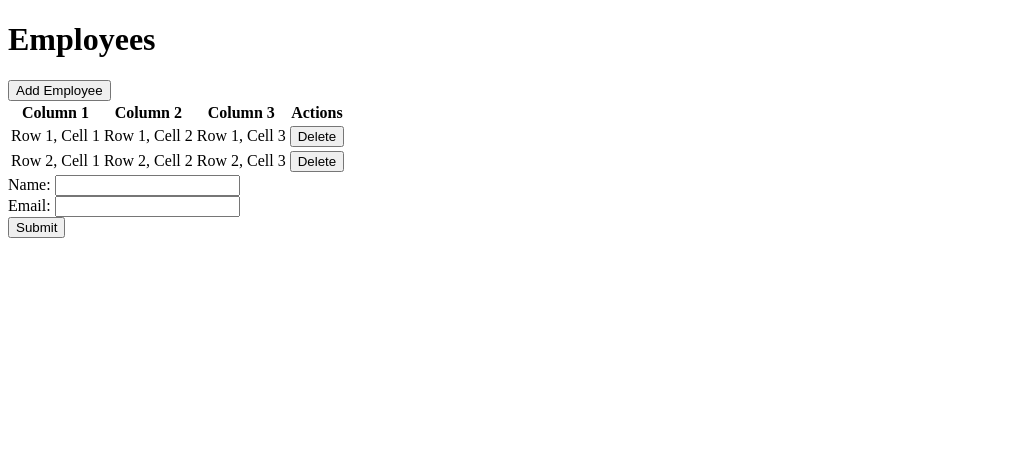
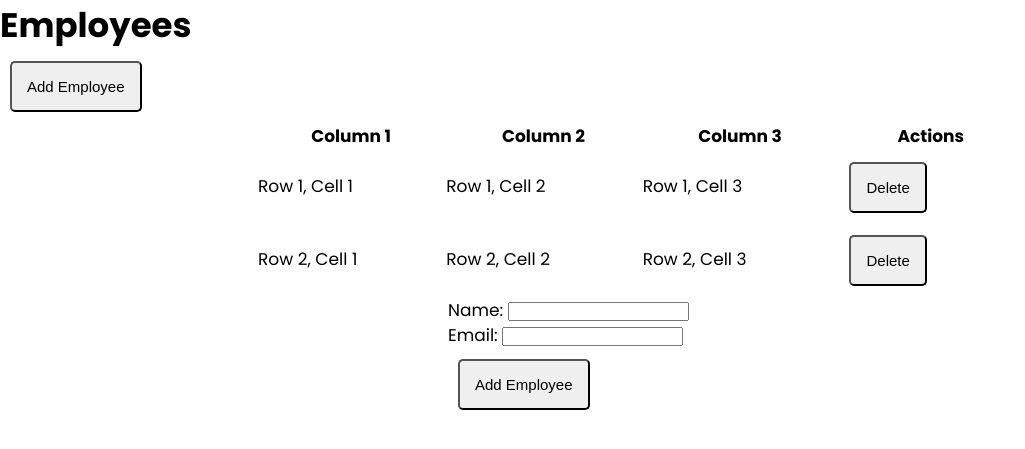
Before and after one commit to DanielOkyere/project_work, a Flask app: page /employees in a window 1280 px wide. Shown: the top 449 px of the page, without its empty margins (0-1025 px from the left). Run offline with Flask 3, Linux system fonts and the light colour scheme; data that the repository does not hold is empty.

Commit message:
working on employee table

```diff
--- a/app.py
+++ b/app.py
@@ -67,7 +67,7 @@ def employee():
     """Employee"""
     if request.method == 'GET':
         employees = db.get_employee()
-        data = [{"name": employee.employeeName, "employeeNo": employee.employeeNo} for employee in employees]
+        data = [{"name": employee.employeeName, "employeeNo": employee.employeeNo, "email": employee.employeeEmail} for employee in employees]
         return jsonify({"message": "employees Retrieved", "data": data})
     elif request.method == 'POST':
         new_employees = request.json
@@ -89,7 +89,7 @@ def product():
                  "unitPrice": product.unitPrice,
                  "reorderlevel": product.reorderLevel
                  } for prod in products]
-        return jsonify({"message": "Product Created Successfully",
+        return jsonify({"message": "Product Retrieved Successfully",
                         "data": data
                         })
 
--- a/static/employees.js
+++ b/static/employees.js
@@ -1,5 +1,6 @@
 const addEmployee = document.getElementById('addEmployee');
 const employeetable = document.getElementById('employeetable');
+const etable = document.getElementById('etable');
 
 addEmployee.addEventListener('click', () => {
   addRow();
@@ -42,12 +43,45 @@ form.addEventListener('submit', function (event) {
   xhr.onreadystatechange = function () {
     if (xhr.readyState === XMLHttpRequest.DONE) {
       if (xhr.status === 200) {
-        console.log(xhr.responseText);
+        // console.log(xhr.responseText);
+        form.reset();
       } else {
         console.error(xhr.status);
       }
     }
   };
-  console.log(JSON.stringify(data));
+  // console.log(JSON.stringify(data));
   xhr.send(JSON.stringify(data));
 });
+
+fetch('/employee')
+  .then((response) => response.json())
+  .then((data) => {
+    let employees = data.data;
+    employees.forEach((employee) => {
+      console.log(employee);
+      // const div = document.createElement('div');
+      // div.innerHTML = employee.name;
+      // etable.appendChild(div);
+
+      const row = document.createElement('tr');
+      const idCell = document.createElement('td');
+      const nameCell = document.createElement('td');
+      const emailCell = document.createElement('td');
+      const actionCell = document.createElement('td');
+
+      idCell.textContent = employee.employeeNo;
+      nameCell.textContent = employee.name;
+      emailCell.textContent = employee.email;
+      actionCell.innerHTML =
+        '<button class="deleteButton" onclick="deleteRow(this)">Delete</button>';
+
+      row.appendChild(idCell);
+      row.appendChild(nameCell);
+      row.appendChild(emailCell);
+      row.appendChild(actionCell);
+
+      employeetable.querySelector('tbody').appendChild(row);
+    });
+  })
+  .catch((error) => console.error(error));
--- a/static/styles.css
+++ b/static/styles.css
@@ -40,7 +40,8 @@ body {
 }
 
 /* utilities */
-button {
+button,
+.submitButtons {
   padding: 15px;
   margin: 10px;
   font-size: 15px;
@@ -51,3 +52,16 @@ button:hover {
   opacity: 0.8;
   background: green;
 }
+
+/* Tables */
+table {
+  width: 60vw;
+  margin: 0 auto;
+}
+
+/* Forms */
+#employeeForm {
+  width: 30vw;
+  margin: 0 auto;
+  text-align: left;
+}
--- a/templates/employees.html
+++ b/templates/employees.html
@@ -4,6 +4,16 @@
     <meta charset="UTF-8" />
     <meta http-equiv="X-UA-Compatible" content="IE=edge" />
     <meta name="viewport" content="width=device-width, initial-scale=1.0" />
+    <link
+      rel="stylesheet"
+      href="{{ url_for('static', filename='styles.css')}}"
+    />
+    <link rel="preconnect" href="https://fonts.googleapis.com" />
+    <link rel="preconnect" href="https://fonts.gstatic.com" crossorigin />
+    <link
+      href="https://fonts.googleapis.com/css2?family=Poppins:wght@200;300;400;500;600;700&display=swap"
+      rel="stylesheet"
+    />
     <title>Employees</title>
   </head>
   <body>
@@ -11,7 +21,7 @@
 
     <button id="addEmployee">Add Employee</button>
 
-    <section>
+    <section id="etable">
       <table id="employeetable">
         <tr>
           <th>Column 1</th>
@@ -39,6 +49,7 @@
             </button>
           </td>
         </tr>
+        <tbody></tbody>
       </table>
     </section>
 
@@ -50,7 +61,7 @@
         <label for="email">Email:</label>
         <input type="text" id="email" name="email" /><br />
 
-        <input type="submit" value="Submit" />
+        <input type="submit" value="Add Employee" class="submitButtons" />
       </form>
     </section>
 
```
